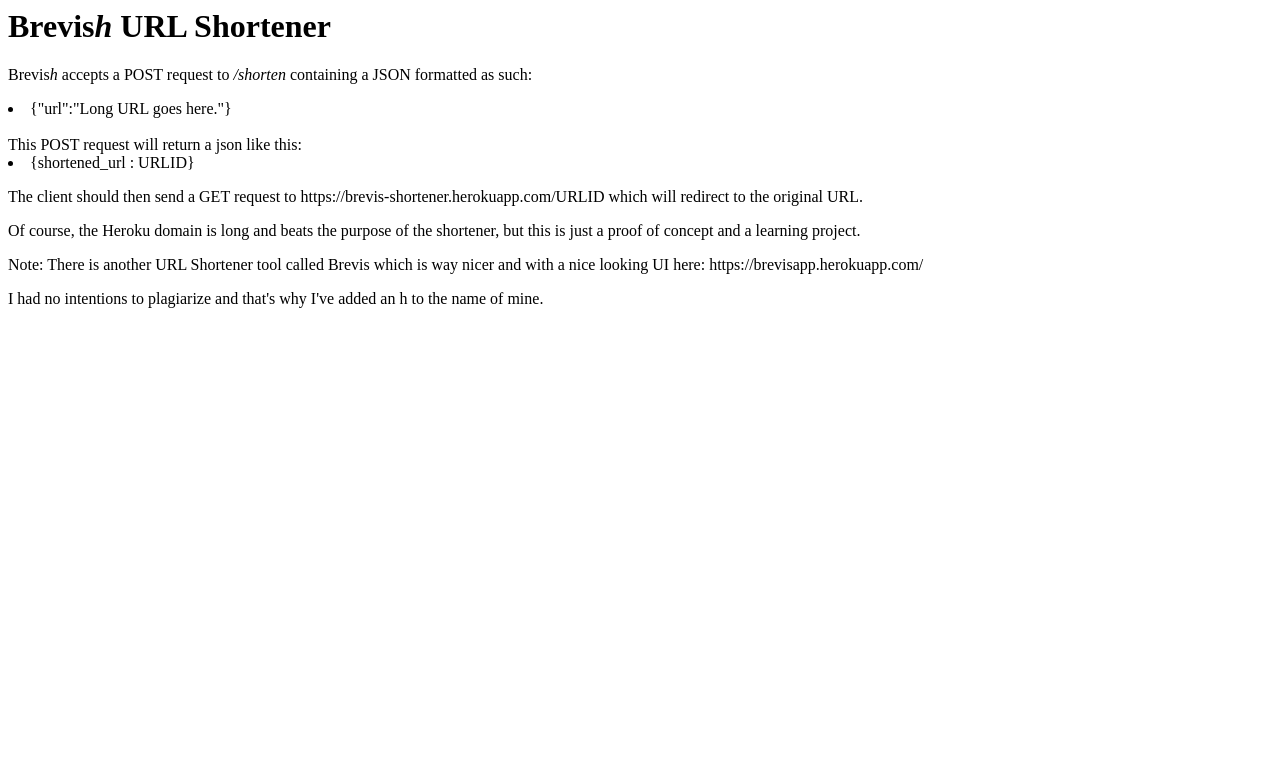
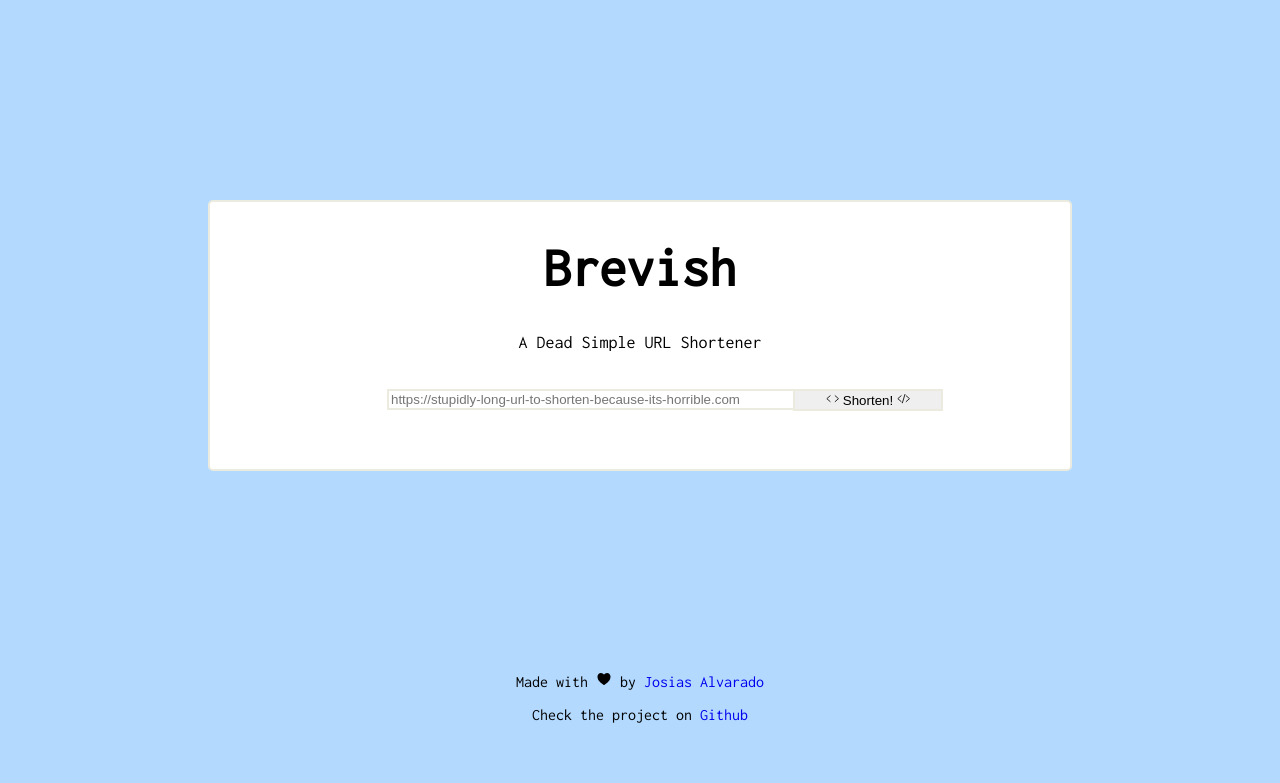
Before and after one commit to pointerish/Brevis, a Flask app: page / in a window 1280 px wide. Shown: the top 783 px of the page. Run offline with Flask 2, Linux system fonts and the light colour scheme; some libraries are stand-ins or nearby versions.

Commit message:
Added simple UI using HTML and CSS.

```diff
--- a/templates/home.html
+++ b/templates/home.html
@@ -1,15 +1,40 @@
-<html>
-    <head>
-        <title>Brevish URL Shortener</title>
-    </head>
-    <body>
-        <h1>Brevis<i>h</i> URL Shortener</h1>
-        <p>Brevis<i>h</i> accepts a POST request to <i>/shorten</i> containing a JSON formatted as such:<br/><li>{"url":"Long URL goes here."}</li><br/>
-        This POST request will return a json like this:<br/> <li> {shortened_url : URLID}</li></p> <p>The client should then send a GET request to
-        https://brevis-shortener.herokuapp.com/URLID which will redirect to the original URL.</p>
-        <p> Of course, the Heroku domain is long and beats the purpose of the shortener, but this is just a proof of concept and a learning
-        project.</p>
-        <p>Note: There is another URL Shortener tool called Brevis which is way nicer and with a nice looking UI here: https://brevisapp.herokuapp.com/ </p>
-        <p>I had no intentions to plagiarize and that's why I've added an h to the name of mine.</p>
-    </body>
+<!DOCTYPE html>
+<html lang="en">
+<head>
+    <meta charset="UTF-8">
+    <meta name="viewport" content="width=device-width, initial-scale=1.0">
+    <title>Brevis</title>
+    <script src="https://unpkg.com/ionicons@5.0.0/dist/ionicons.js"></script>
+    <link href='https://fonts.googleapis.com/css?family=Inconsolata' rel='stylesheet'>
+    <link rel="stylesheet" href="style.css">
+</head>
+<body>
+    <div class="d-flex main-container">
+        <header class="header-contents">
+            <h1 class="t-align header-title">Brevish</h1>
+            <p class="t-align header-description">A Dead Simple URL Shortener</p>
+        </header>
+        <main class="main-wrapper">
+            <div class="form-wrapper">
+                <form action="/shorten" method="POST">
+                    <div class="form-container">
+                        <input class="f-size" type="text" placeholder="https://stupidly-long-url-to-shorten-because-its-horrible.com"/>
+                        <button class ="f-size submit-button" type="submit">
+                            <ion-icon name="code-outline"></ion-icon>
+                                Shorten!
+                            <ion-icon name="code-slash-outline"></ion-icon>
+                        </button>
+                    </div>
+                    <div id="shortened-url"></div>
+                </form>
+            </div>
+        </main>
+    </div>
+    <footer>
+        <div class="footer-text">
+            <p>Made with <ion-icon name="heart"></ion-icon> by <a class="author-name" href="https://github.com/pointerish">Josias Alvarado</a></p>
+            <p>Check the project on <a href="https://github.com/pointerish/Brevis">Github</a></p>
+        </div>
+    </footer>
+</body>
 </html>
--- /dev/null
+++ b/templates/style.css
@@ -0,0 +1,65 @@
+body {
+    background-color: rgb(179, 217, 255);
+    font-family: 'Inconsolata';
+}
+
+.d-flex {
+    display: flex;
+}
+
+.t-align {
+    text-align: center;
+}
+
+.header-title {
+    font-size: 55px;
+}
+
+.header-description {
+    font-size: 18px;
+    font-weight: lighter;
+}
+
+.main-container {
+    flex-direction: column;
+    align-items: center;
+    margin: 200px;
+    background-color: rgb(255, 255, 255);
+    border: solid rgb(235, 235, 224) 2px;
+    border-radius: 5px;
+}
+
+.main-wrapper {
+    margin: 20px;
+}
+
+.form-container {
+    align-items: center;
+}
+
+.form-container {
+    position: relative;
+    margin-left: -100px;
+    height: 60px;
+}
+
+.f-size {
+    width: 400px;
+    border: solid rgb(235, 235, 224) 2px;
+    border-right: none;
+}
+
+.submit-button {
+    position: absolute;
+    width: 150px;
+    border-left: none;
+    border: solid rgb(235, 235, 224) 2px;
+}
+
+.footer-text {
+    text-align-last: center;
+}
+
+a {
+    text-decoration: none;
+}
```
